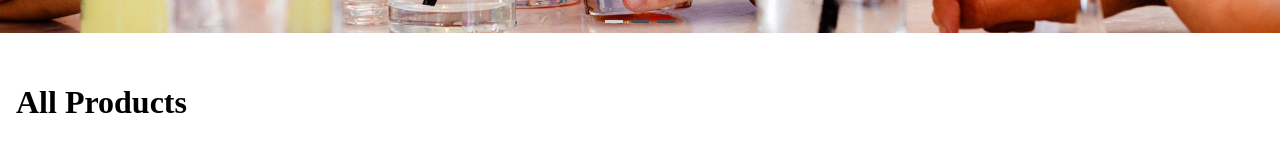
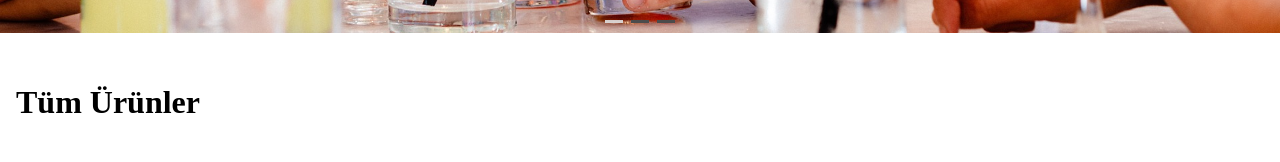
Before and after one commit to onuralpozkan/react-ecommerce, a React (Create React App) app: page / in a window 1280 px wide. Shown: the part 347-509 px from the top of the page. Built offline with nearby package versions, Linux system fonts and the light colour scheme; data requests are answered from the project's data file.

Commit message:
language fix

```diff
--- a/api/db.json
+++ b/api/db.json
@@ -925,46 +925,55 @@
         {
             "id": 1,
             "categoryName": "Beverages",
+            "categoryNameTr": "Meşrubatlar",
             "seoUrl": "beverages"
         },
         {
             "id": 2,
             "categoryName": "Condiments",
+            "categoryNameTr": "Baharatlar",
             "seoUrl": "condiments"
         },
         {
             "id": 3,
             "categoryName": "Confections",
+            "categoryNameTr": "Şekerlemeler",
             "seoUrl": "confections"
         },
         {
             "id": 4,
             "categoryName": "Dairy Products",
+            "categoryNameTr": "Süt Ürünleri",
             "seoUrl": "dairy-products"
         },
         {
             "id": 5,
             "categoryName": "Grains/Cereals",
+            "categoryNameTr": "Hububat",
             "seoUrl": "grains-cereals"
         },
         {
             "id": 6,
             "categoryName": "Meat/Poultry",
+            "categoryNameTr": "Et ve Tavuk",
             "seoUrl": "meat-poultry"
         },
         {
             "id": 7,
             "categoryName": "Produce",
+            "categoryNameTr": "İmal Ürünleri",
             "seoUrl": "produce"
         },
         {
             "id": 8,
             "categoryName": "Seafood",
+            "categoryNameTr": "Deniz Ürünleri",
             "seoUrl": "seafood"
         },
         {
             "id": 9,
             "categoryName": "Electronics",
+            "categoryNameTr": "Elektronik",
             "seoUrl": "electronics"
         }
     ]
--- a/src/components/Navigation/Nav.jsx
+++ b/src/components/Navigation/Nav.jsx
@@ -18,7 +18,7 @@ const Nav = ({ clsName }) => {
           ? "Loading..."
           : data.map((category) => (
               <li key={category.id}>
-                <Link to={`/categories/${category.seoUrl}-${category.id}`}>{category.categoryName}</Link>
+                <Link to={`/categories/${category.seoUrl}-${category.id}`}>{category.categoryNameTr}</Link>
               </li>
             ))}
       </ul>
--- a/src/components/ProductGroup/ProductGroup.jsx
+++ b/src/components/ProductGroup/ProductGroup.jsx
@@ -23,7 +23,7 @@ const ProductGroup = ({ categoryId }) => {
     <div className="productGroup">
       <div className="productGroup-title">
         <Title
-          text={categoryId ? category[0]?.categoryName : "All Products"}
+          text={categoryId ? category[0]?.categoryNameTr : "Tüm Ürünler"}
           cssClass="text-largest fullWidth"
         />
       </div>
--- a/src/pages/Cart.jsx
+++ b/src/pages/Cart.jsx
@@ -13,7 +13,7 @@ const Cart = () => {
   };
   return (
     <Layout>
-      <div style={{ position: "relative", top: "80px" }}>
+      <div className="top-fix">
         {state.length ? (
           <FilledCart products={state} deleteProduct={deleteProduct} />
         ) : (
--- /dev/null
+++ b/src/pages/Home.css
@@ -0,0 +1,4 @@
+.main {
+    position: relative;
+    top: 80px;
+}
--- a/src/pages/Home.jsx
+++ b/src/pages/Home.jsx
@@ -2,7 +2,7 @@ import { useLocation } from "react-router-dom";
 import Layout from "../components/Layout/Layout";
 import ProductGroup from "../components/ProductGroup/ProductGroup";
 import Slider from "../components/Slider/Slider";
-import styles from "./Home.module.css";
+import "./Home.css";
 
 const Home = () => {
   const { pathname } = useLocation();
@@ -10,7 +10,7 @@ const Home = () => {
 
   return (
     <Layout>
-      <main className={styles.main}>
+      <main className="main">
         <Slider />
         <ProductGroup
           categoryId={pathname == '/' ? false
--- a/src/pages/Home.module.css
+++ /dev/null
@@ -1,9 +0,0 @@
-.main {
-    position: relative;
-    top: 80px;
-}
-.products {
-    background-color: red;
-    display: grid;
-    grid-template-columns: repeat(auto-fit, minmax(240px, 1fr));
-}
```
